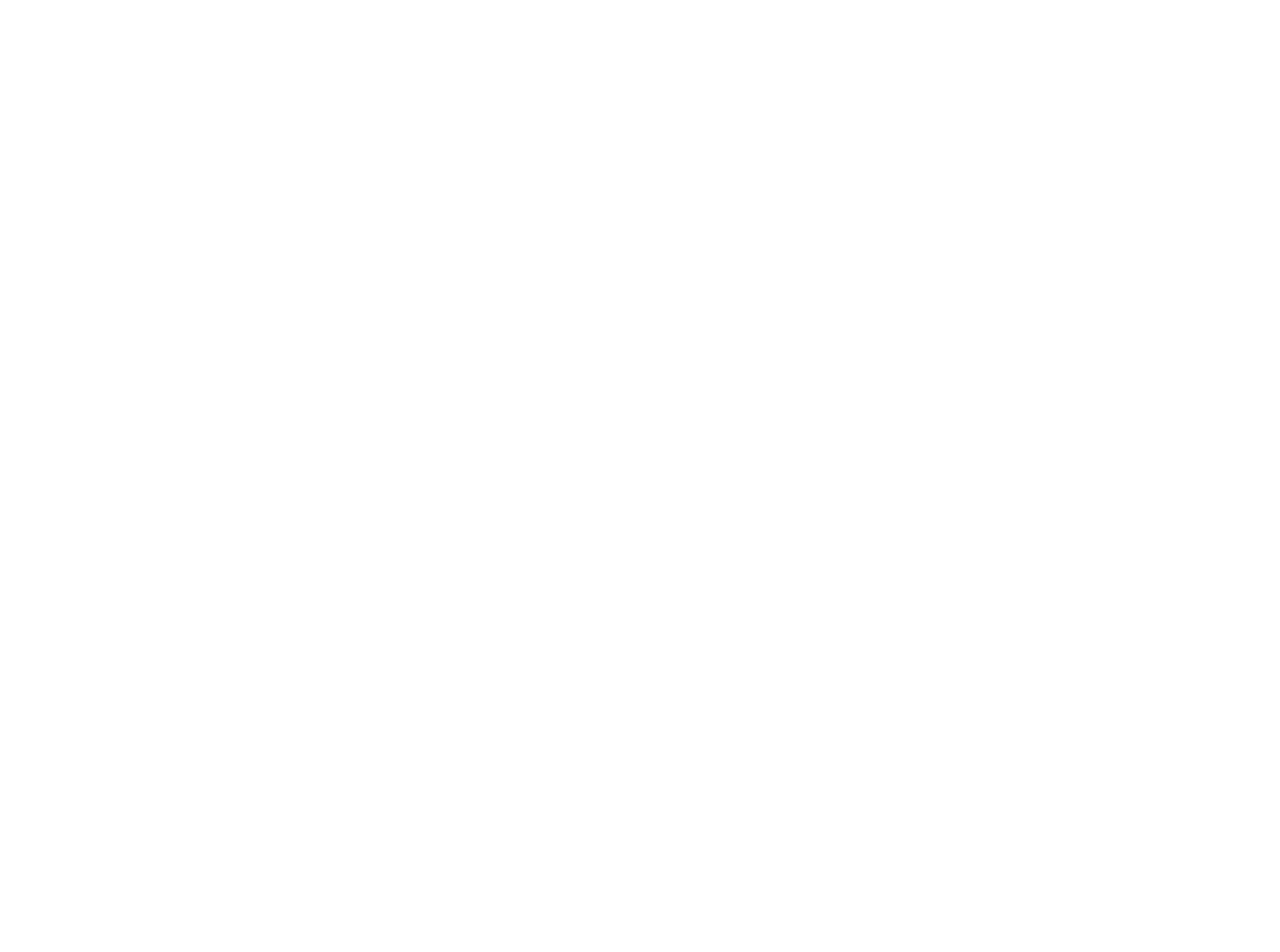
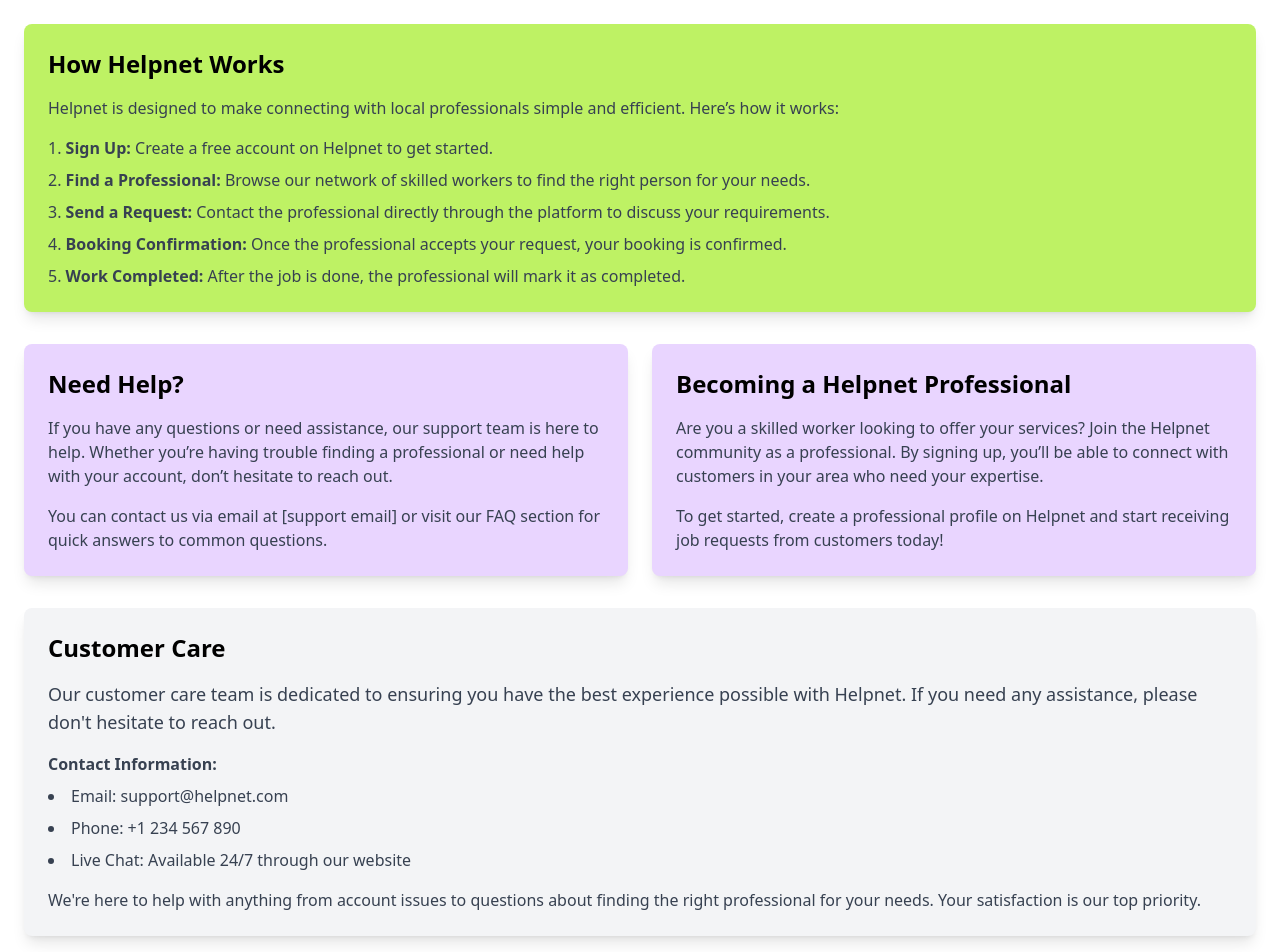
Before and after one commit to Codebyanuj/helpnet, a React (Vite) app: page /Help in a window 1280 px wide. Before the commit this address had no page. Shown: the top 952 px of the page. Before the commit the page ends 800 px from the top, so only its background shows below. Built offline with nearby package versions, Linux system fonts and the light colour scheme.

Commit message:
changes profile

```diff
--- a/src/App.jsx
+++ b/src/App.jsx
@@ -12,6 +12,9 @@
 
 import GridContainer from './components/GridContainer';
 import WorkerList from './components/WorkerList';
+import AboutUs from './components/AboutUS';
+import Help from './components/Help';
+
 
 
 import { BrowserRouter, Routes, Route} from 'react-router-dom';
@@ -25,6 +28,9 @@
       <BrowserRouter>
         <Routes>
           <Route path='/' element={<Home />}></Route>
+          <Route path='/Aboutus' element={<AboutUs />}></Route>
+          <Route path='/Help' element={<Help />}></Route>
+
           <Route path='/SignType' element={<SigninType />}></Route>
           <Route path='/workerSignin' element={<WorkerSignin />}></Route>
           <Route path='/signup' element={<SignUpForm />}></Route>
--- /dev/null
+++ b/src/components/AboutUS.jsx
@@ -0,0 +1,41 @@
+import React from 'react';
+
+const AboutUs = () => {
+  return (
+    <div className="container mx-auto p-6 space-y-8 bg">
+      <div className="bg-purple-200 shadow-lg rounded-lg p-6">
+        <h2 className="text-2xl font-semibold mb-4">About Us</h2>
+        <p className="text-gray-700 text-lg">
+          Welcome to Helpnet, where we believe in the power of connection. Our mission is to bridge the gap between those in need and skilled local workers who can provide solutions. At Helpnet, we understand that finding the right help should be easy, fast, and reliable—so we’ve made it our goal to create a platform that brings people together, right when they need it most.
+        </p>
+      </div>
+
+      <div className="bg-purple-200 shadow-lg rounded-lg p-6">
+        <h2 className="text-2xl font-semibold mb-4">Our Mission</h2>
+        <p className="text-gray-700 text-lg">
+          We aim to empower individuals by providing them with a platform that connects them with trusted professionals in their area. Our mission is to simplify the process of finding help, ensuring that every request is met with quality service. We believe in the strength of local communities, and through Helpnet, we’re fostering connections that make a difference.
+        </p>
+      </div>
+
+      <div className="grid grid-cols-1 md:grid-cols-2 gap-6">
+        <div className="bg-purple-200 shadow-lg rounded-lg p-6">
+          <h2 className="text-2xl font-semibold mb-4">Why Choose Helpnet?</h2>
+          <ul className="list-disc list-inside text-gray-700 text-lg">
+            <li>Reliable Connections: We vet our professionals to ensure that you’re connected with trustworthy, skilled workers.</li>
+            <li>User-Friendly Platform: Our intuitive interface makes it easy to find, book, and manage services.</li>
+            <li>Community-Driven: We’re focused on building strong local communities by connecting people with the resources they need.</li>
+          </ul>
+        </div>
+
+        <div className="bg-purple-200 shadow-lg rounded-lg p-6">
+          <h2 className="text-2xl font-semibold mb-4">Join the Helpnet Community</h2>
+          <p className="text-gray-700 text-lg">
+            We invite you to become part of the Helpnet community—whether you’re looking for help or offering your skills. Together, we can build a network that supports and uplifts everyone. Sign up today and discover how Helpnet can make your life easier.
+          </p>
+        </div>
+      </div>
+    </div>
+  );
+};
+
+export default AboutUs;
--- a/src/components/GridContainer.jsx
+++ b/src/components/GridContainer.jsx
@@ -45,14 +45,14 @@
           Select the Type of Worker you need.
         </p>
       </div>
-      <div className="grid grid-cols-2 gap-4 p-4 mx-2 sm:grid-cols-3 md:grid-cols-4 lg:grid-cols-5 xl:grid-cols-6 items-center justify-items-center">
+      <div className="grid grid-cols-2 gap-4 p-4 mx-2 sm:grid-cols-3 md:grid-cols-4 lg:grid-cols-5 xl:grid-cols-5 items-center justify-items-center">
         {boxes.map((box, index) => (
           <div
             key={index}
             className="bg-gray-200 p-4 h-auto w-full sm:w-40 md:w-44 flex flex-col items-center justify-center text-center rounded-lg cursor-pointer hover:bg-gray-300 transition duration-300"
             onClick={() => handleCategoryClick(box.data)}
           >
-            <img src={box.image} alt={`${box.data} icon`} className="h-20 w-20 mb-2" />
+            <img src={box.image} alt={`${box.data} icon`} className="h-30 w-20 mb-4" />
             <p className="text-lg sm:text-xl">{box.data}</p>
           </div>
         ))}
--- /dev/null
+++ b/src/components/Help.jsx
@@ -0,0 +1,72 @@
+import React from 'react';
+
+const Help = () => {
+  return (
+    <div className="container mx-auto p-6 space-y-8">
+      <div className="bg-lime-300 shadow-lg rounded-lg p-6">
+        <h2 className="text-2xl font-semibold mb-4">How Helpnet Works</h2>
+        <p className="text-gray-700">
+          Helpnet is designed to make connecting with local professionals simple and efficient. Here’s how it works:
+        </p>
+        <ol className="list-decimal list-inside text-gray-700 mt-4 space-y-2">
+          <li>
+            <strong>Sign Up:</strong> Create a free account on Helpnet to get started.
+          </li>
+          <li>
+            <strong>Find a Professional:</strong> Browse our network of skilled workers to find the right person for your needs.
+          </li>
+          <li>
+            <strong>Send a Request:</strong> Contact the professional directly through the platform to discuss your requirements.
+          </li>
+          <li>
+            <strong>Booking Confirmation:</strong> Once the professional accepts your request, your booking is confirmed.
+          </li>
+          <li>
+            <strong>Work Completed:</strong> After the job is done, the professional will mark it as completed.
+          </li>
+        </ol>
+      </div>
+
+      <div className="grid grid-cols-1 md:grid-cols-2 gap-6">
+        <div className="bg-purple-200 shadow-lg rounded-lg p-6">
+          <h2 className="text-2xl font-semibold mb-4">Need Help?</h2>
+          <p className="text-gray-700">
+            If you have any questions or need assistance, our support team is here to help. Whether you’re having trouble finding a professional or need help with your account, don’t hesitate to reach out.
+          </p>
+          <p className="text-gray-700 mt-4">
+            You can contact us via email at [support email] or visit our FAQ section for quick answers to common questions.
+          </p>
+        </div>
+
+        <div className="bg-purple-200 shadow-lg rounded-lg p-6">
+          <h2 className="text-2xl font-semibold mb-4">Becoming a Helpnet Professional</h2>
+          <p className="text-gray-700">
+            Are you a skilled worker looking to offer your services? Join the Helpnet community as a professional. By signing up, you’ll be able to connect with customers in your area who need your expertise.
+          </p>
+          <p className="text-gray-700 mt-4">
+            To get started, create a professional profile on Helpnet and start receiving job requests from customers today!
+          </p>
+        </div>
+      </div>
+      <div className="bg-gray-100 shadow-lg rounded-lg p-6">
+        <h2 className="text-2xl font-semibold mb-4">Customer Care</h2>
+        <p className="text-gray-700 text-lg">
+          Our customer care team is dedicated to ensuring you have the best experience possible with Helpnet. If you need any assistance, please don't hesitate to reach out.
+        </p>
+        <p className="text-gray-700 mt-4">
+          <strong>Contact Information:</strong>
+        </p>
+        <ul className="list-disc list-inside text-gray-700 mt-2 space-y-2">
+          <li>Email: support@helpnet.com</li>
+          <li>Phone: +1 234 567 890</li>
+          <li>Live Chat: Available 24/7 through our website</li>
+        </ul>
+        <p className="text-gray-700 mt-4">
+          We're here to help with anything from account issues to questions about finding the right professional for your needs. Your satisfaction is our top priority.
+        </p>
+      </div>
+    </div>
+  );
+};
+
+export default Help;
--- a/src/components/Navbar1.jsx
+++ b/src/components/Navbar1.jsx
@@ -13,7 +13,7 @@
     <nav className="bg-gradient-to-r from-purple-950 to-black shadow-lg p-4 mx-3 mt-3 border-2 border-gray-700 rounded-xl">
       <div className="max-w-7xl mx-auto flex justify-between items-center">
         {/* Logo */}
-        <div className="flex items-center space-x-2">
+        <div className="flex items-center space-x-1">
           <div className="bg-cyan-500 p-2 rounded-full">
             <span className="text-white text-2xl font-extrabold font-mono">H</span>
           </div>
@@ -23,9 +23,9 @@
         {/* Navigation links */}
         <div className="hidden md:flex space-x-12 text-lg font-serif">
           <a href="/" className="text-white hover:text-cyan-400 transition duration-300">Home</a>
-          <a href="/about" className="text-white hover:text-cyan-400 transition duration-300">About</a>
+          <a href="/Aboutus" className="text-white hover:text-cyan-400 transition duration-300">About</a>
           <a href="/Container" className="text-white hover:text-cyan-400 transition duration-300">Categories</a>
-          <a href="/help" className="text-white hover:text-cyan-400 transition duration-300">Help</a>
+          <a href="/Help" className="text-white hover:text-cyan-400 transition duration-300">Help</a>
         </div>
 
         {/* Right-aligned buttons and Hamburger Menu */}
```
